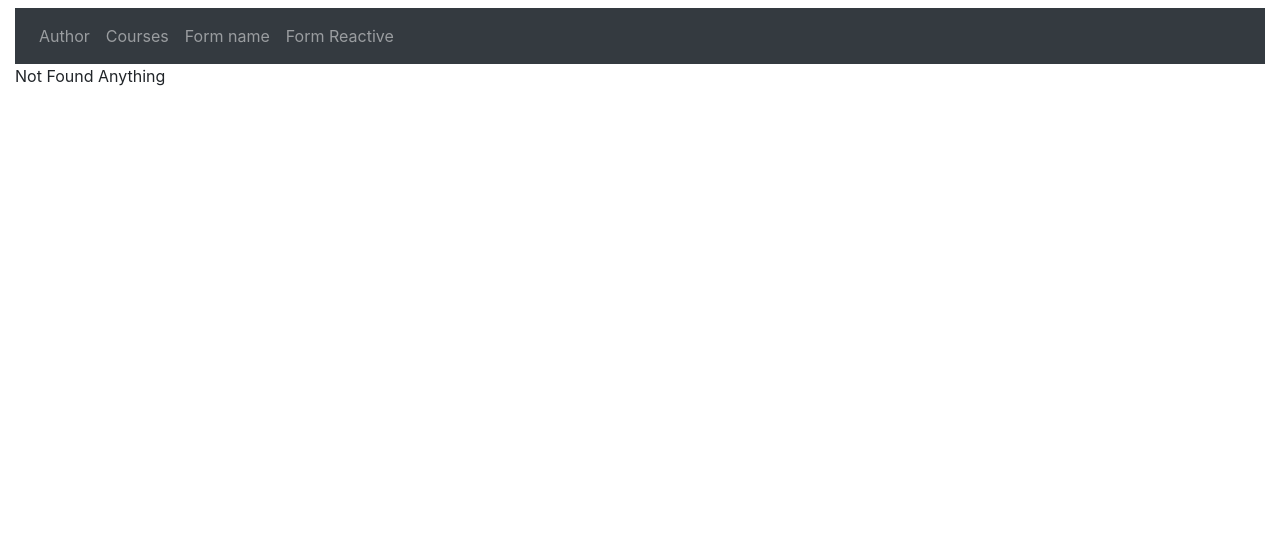
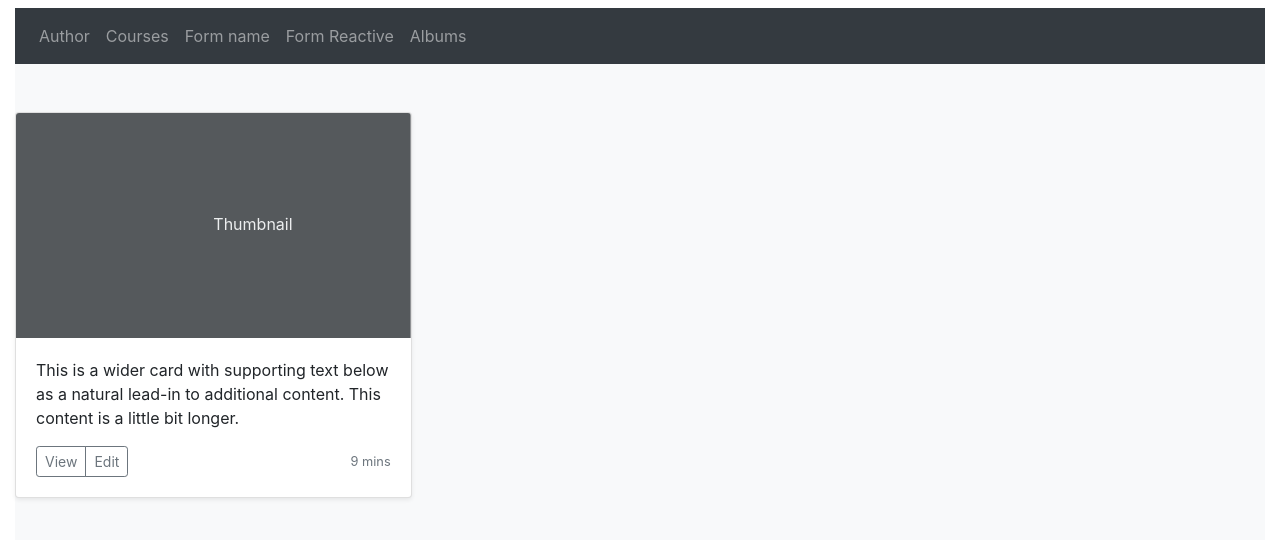
Before and after one commit to vutienit/angular-start, an Angular app in the folder hello-word/: page /album in a window 1280 px wide. Before the commit this address had no page. Shown: the top 540 px of the page. Built offline with nearby package versions, Linux system fonts and the light colour scheme; no server answers.

Commit message:
routing 2

```diff
--- /dev/null
+++ b/hello-word/src/app/album-image/album-image.component.html
@@ -0,0 +1,27 @@
+<div class="album py-5 bg-light">
+
+    <div class="row">
+        <div class="col-md-4">
+            <div class="card mb-4 shadow-sm">
+                <svg class="bd-placeholder-img card-img-top" width="100%" height="225"
+                    xmlns="http://www.w3.org/2000/svg" preserveAspectRatio="xMidYMid slice" focusable="false" role="img"
+                    aria-label="Placeholder: Thumbnail">
+                    <title>Placeholder</title>
+                    <rect width="100%" height="100%" fill="#55595c" /><text x="50%" y="50%" fill="#eceeef"
+                        dy=".3em">Thumbnail</text>
+                </svg>
+                <div class="card-body">
+                    <p class="card-text">This is a wider card with supporting text below as a natural lead-in to
+                        additional content. This content is a little bit longer.</p>
+                    <div class="d-flex justify-content-between align-items-center">
+                        <div class="btn-group">
+                            <button type="button" class="btn btn-sm btn-outline-secondary">View</button>
+                            <button type="button" class="btn btn-sm btn-outline-secondary">Edit</button>
+                        </div>
+                        <small class="text-muted">9 mins</small>
+                    </div>
+                </div>
+            </div>
+        </div>
+    </div>
+</div>
--- /dev/null
+++ b/hello-word/src/app/album-image/album-image.component.ts
@@ -0,0 +1,42 @@
+import { Component, OnInit } from '@angular/core';
+import { AlbumImageService } from './album-image.service';
+import { ActivatedRoute, Router } from '@angular/router';
+
+@Component({
+  selector: 'app-album-image',
+  templateUrl: './album-image.component.html',
+  styleUrls: ['./album-image.component.css']
+})
+export class AlbumImageComponent implements OnInit {
+  list = [];
+  page = 1;
+  limit = 6;
+  constructor(private albumService: AlbumImageService,
+    private route: ActivatedRoute,
+    private router: Router) { }
+
+  ngOnInit() {
+    this.route.queryParamMap.subscribe(
+      params => {
+        if (params.get('page')) {
+          this.page = Number(params.get('page'));
+        }
+        if (params.get('limit')) {
+          this.limit = Number(params.get('limit'));
+        }
+      }
+    );
+
+    this.albumService.getList().subscribe(
+      (response: any) => {
+        this.list = response.slice(this.limit * (this.page - 1), this.limit * this.page);
+        console.log(this.list);
+      },
+      error => {
+        alert('An unexpected error occurred');
+        console.log(error);
+      }
+    );
+  }
+
+}
--- /dev/null
+++ b/hello-word/src/app/album-image/album-image.service.ts
@@ -0,0 +1,21 @@
+import { Injectable } from '@angular/core';
+import { HttpClient } from '@angular/common/http';
+
+@Injectable({
+  providedIn: 'root'
+})
+export class AlbumImageService {
+
+  url = 'https://picsum.photos/';
+
+  constructor(private http: HttpClient) {
+
+  }
+
+  getList() {
+    return this.http.get(this.url + 'v2/list');
+  }
+  getById(id, width, height) {
+    return this.http.get(this.url + 'id/' + id + '/' + width + '/' + height);
+  }
+}
--- a/hello-word/src/app/app.module.ts
+++ b/hello-word/src/app/app.module.ts
@@ -18,6 +18,8 @@ import { FormNameComponent } from './form-name/form-name.component';
 import { NotFoundComponent } from './not-found/not-found.component';
 import { AuthorsComponent } from './authors/authors.component';
 import { CoursesComponent } from './courses/courses.component';
+import { AlbumImageComponent } from './album-image/album-image.component';
+import { AlbumImageModule } from './album-image/album-image.module';
 
 @NgModule({
   declarations: [
@@ -39,12 +41,14 @@ import { CoursesComponent } from './courses/courses.component';
     ReactiveFormsModule,
     UserListModule,
     NavbarModule,
+    AlbumImageModule,
     RouterModule.forRoot([
       {path:'', component : AuthorsComponent},
       {path:'courses', component : CoursesComponent},
       {path:'courses/course/:id', component : CourseComponent},
       {path:'name', component : FormNameComponent},
       {path:'reactive', component : FormReactiveComponent},
+      {path:'album', component : AlbumImageComponent},
       {path:'**', component : NotFoundComponent}
     ])
   ],
--- a/hello-word/src/app/courses/courses.component.html
+++ b/hello-word/src/app/courses/courses.component.html
@@ -28,3 +28,15 @@
 <ng-template #elseTemplate>
   <p>No courses yet</p>
 </ng-template>
+<div class="row">
+  <select class="form-control col-md-2" (change)="navigateSort($event.target.value)">
+    <option value="desc" selected>DESC</option>
+    <option value="asc">ASC</option>
+  </select>
+  <nav class="col-md-6" aria-label="Page navigation example">
+    <ul class="pagination">
+      <li class="page-item"><a class="page-link" (click)="navigatePage('1')">1</a></li>
+      <li class="page-item"><a class="page-link" (click)="navigatePage('2')">2</a></li>
+    </ul>
+  </nav>
+</div>
--- a/hello-word/src/app/courses/courses.component.ts
+++ b/hello-word/src/app/courses/courses.component.ts
@@ -1,6 +1,6 @@
 import { Component, OnInit } from '@angular/core';
 import { CoursesService } from './courses.service';
-import { ActivatedRoute } from '@angular/router';
+import { ActivatedRoute, Router } from '@angular/router';
 
 @Component({
   selector: 'courses',
@@ -12,14 +12,14 @@ export class CoursesComponent implements OnInit {
 
   constructor(
     private courseService: CoursesService,
-    private route: ActivatedRoute
+    private route: ActivatedRoute,
+    private router: Router
   ) {
   }
   page = 1;
   limit = 5;
   sort = 'desc';
   ngOnInit() {
-
 
     this.route.queryParamMap.subscribe(
       params => {
@@ -75,6 +75,23 @@ export class CoursesComponent implements OnInit {
       });
   }
 
+  navigatePage(page : string){
+    this.router.navigate(['/courses'],{
+      queryParams: {
+        page : page
+      },
+      queryParamsHandling : 'merge'
+    });
+  }
+  navigateSort(sort : string){
+    this.router.navigate(['/courses'],{
+      queryParams: {
+        sort : sort
+      },
+      queryParamsHandling : 'merge'
+    });
+  }
+
   deleteCourse(index, likeCount) {
     likeCount >= 5 ? alert('you cannot delete this course') : this.courses.splice(index, 1);
   }
--- a/hello-word/src/app/navbar/navbar.component.html
+++ b/hello-word/src/app/navbar/navbar.component.html
@@ -1,7 +1,7 @@
 <nav class="navbar navbar-expand-sm bg-dark navbar-dark">
 
   <!-- Links -->
-  <ul class="navbar-nav">
+  <!-- <ul class="navbar-nav">
     <li class="nav-item" routerLinkActive="active" [routerLinkActiveOptions]="{exact:true}">
       <a class="nav-link" routerLink="/">Author</a>
     </li>
@@ -14,6 +14,23 @@
     <li class="nav-item" routerLinkActive="active">
       <a class="nav-link" routerLink="reactive">Form Reactive</a>
     </li>
+  </ul> -->
+
+  <ul class="navbar-nav">
+    <li class="nav-item" routerLinkActive="active" [routerLinkActiveOptions]="{exact:true}">
+      <a class="nav-link" (click)="navigate('/')">Author</a>
+    </li>
+    <li class="nav-item" routerLinkActive="active">
+      <a class="nav-link" (click)="navigate('courses')">Courses</a>
+    </li>
+    <li class="nav-item" routerLinkActive="active">
+      <a class="nav-link" (click)="navigate('name')">Form name</a>
+    </li>
+    <li class="nav-item" routerLinkActive="active">
+      <a class="nav-link" (click)="navigate('reactive')">Form Reactive</a>
+    </li>
+    <li class="nav-item" routerLinkActive="active">
+      <a class="nav-link" (click)="navigate('album')">Albums</a>
+    </li>
   </ul>
-
 </nav>
--- a/hello-word/src/app/navbar/navbar.component.ts
+++ b/hello-word/src/app/navbar/navbar.component.ts
@@ -1,4 +1,5 @@
 import { Component, OnInit } from '@angular/core';
+import { Router } from '@angular/router';
 
 @Component({
   selector: 'app-navbar',
@@ -7,9 +8,18 @@ import { Component, OnInit } from '@angular/core';
 })
 export class NavbarComponent implements OnInit {
 
-  constructor() { }
+  constructor(private router : Router) { }
 
   ngOnInit() {
   }
 
+  navigate(path : string){
+    console.log(path);
+    this.router.navigate([path],{
+      queryParams: {
+
+      },
+      queryParamsHandling : ''
+    });
+  }
 }
```
Also changed, not shown: hello-word/src/app/album-image/album-image.module.ts (added, +26 -0 lines), hello-word/src/app/album-image/album-image.component.css (added), 2 other files (tests, documents, lock files or other folders).
